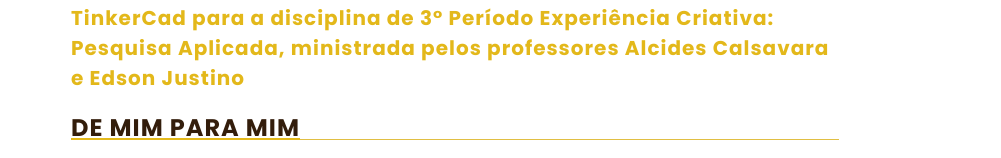
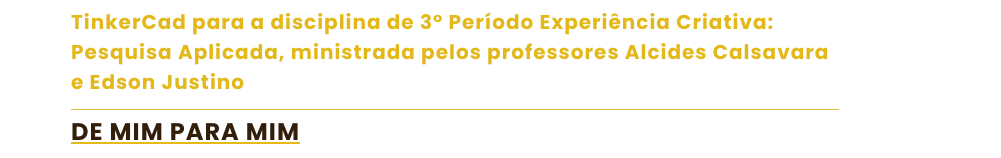
Before and after one commit to laahlonge/Portfolio_LaraVidal, a plain HTML site: page 09_2022/paginas/projeto1.html in a window 1280 px wide. Shown: the part 642-800 px from the top of the page, 279-1280 px from the left. Drawn offline with Linux system fonts and the light colour scheme.

Commit message:
Update styleProjetos.css

```diff
--- a/09_2022/css/styleProjetos.css
+++ b/09_2022/css/styleProjetos.css
@@ -193,8 +193,8 @@
 .separator{
     padding: .5em 0;
     border-bottom: 1px solid #e1bf43;
-    margin-top: 30px;
-    margin-bottom: 35px;
+    margin-top: -24px;
+    margin-bottom: 60px;
 }
 .container-projetos  {
     height: auto;
```
